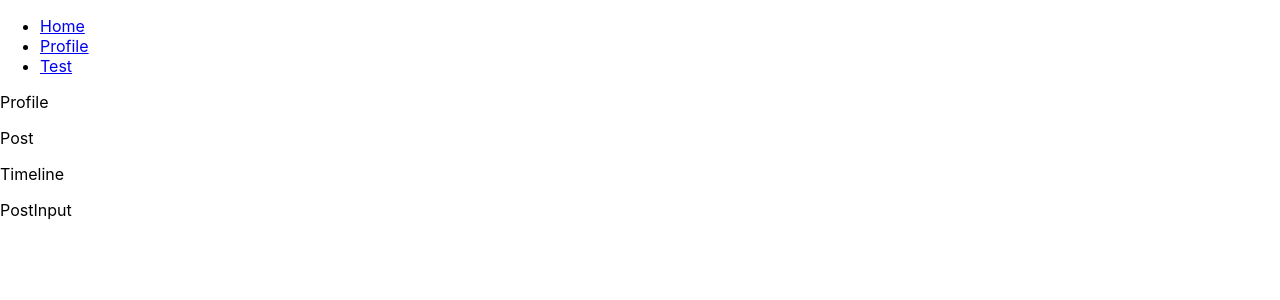
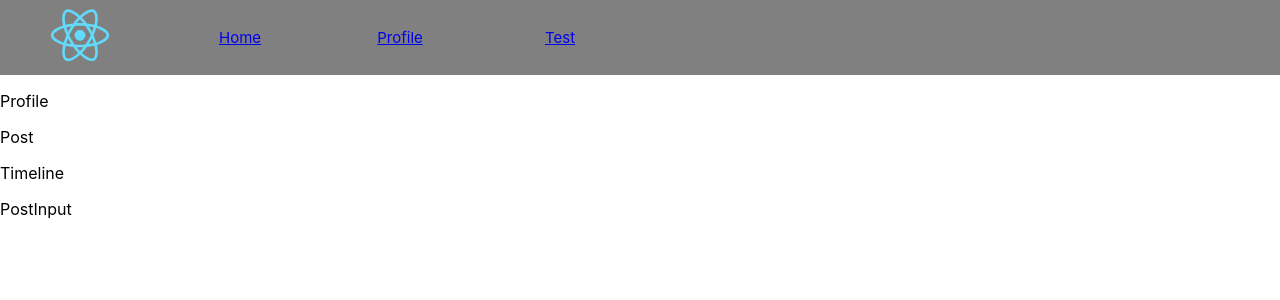
Before and after one commit to JoergSchmid/AlgoSocial, a React (Create React App) app: page / in a window 1280 px wide. Shown: the top 300 px of the page. Built offline with nearby package versions, Linux system fonts and the light colour scheme.

Commit message:
Style the Nav Bar.

```diff
--- a/src/App.css
+++ b/src/App.css
@@ -36,3 +36,27 @@
     transform: rotate(360deg);
   }
 }
+
+.navBar {
+  display: flex;
+  background-color: gray;
+  width: auto;
+  flex-direction: row;
+}
+
+.navBarIcon {
+  height: 40px;
+  width: 40px;
+}
+
+.navBar > div {
+  text-align: center;
+  width: 100px;
+  height: fit-content;
+  line-height: auto;
+  margin-left: 30px;
+  margin-right: 30px;
+  margin-top: auto;
+  margin-bottom: auto;
+  font-size: 15px;
+}
--- a/src/BasePage/NavBar/NavBar.jsx
+++ b/src/BasePage/NavBar/NavBar.jsx
@@ -1,18 +1,19 @@
+import { ReactComponent as Brand } from "../../logo.svg"
+
 export default function NavBar() {
     return (
-      <nav>
+      <nav className="navBar">
+        <div className="navBarIcon">
+          <Brand />
+        </div>
         <div>
-          <ul>
-            <li>
-              <a href="/">Home</a>
-            </li>
-            <li>
-              <a href="/profile">Profile</a>
-            </li>
-            <li>
-              <a href="/test">Test</a>
-            </li>
-          </ul>
+          <a href="/">Home</a>
+        </div>
+        <div>
+          <a href="/profile">Profile</a>
+        </div>
+        <div>
+          <a href="/test">Test</a>
         </div>
       </nav>
     );
```
